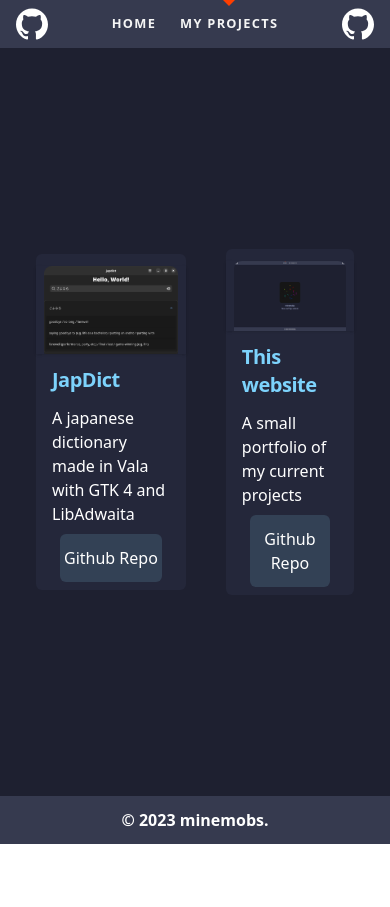
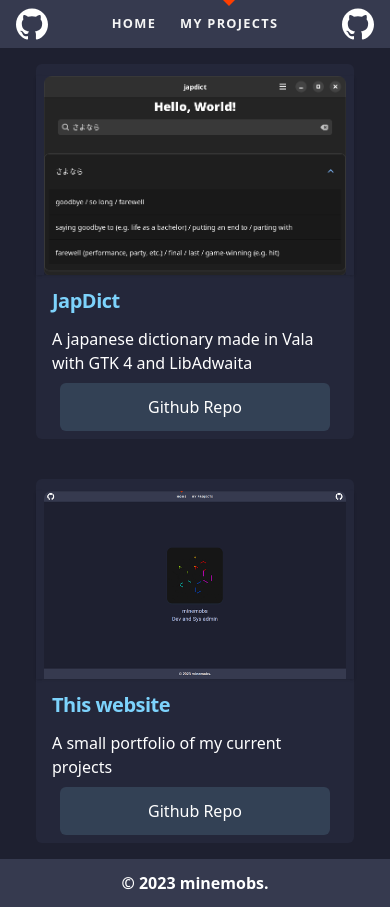
Before and after one commit to Minemobs/minemobs.github.io, a SvelteKit app: page /projects in a window 390 px wide. Before the commit the page ends 844 px from the top, so only its background shows below. Built offline with nearby package versions, Linux system fonts and the light colour scheme.

Commit message:
Replace flex with grid in projects/+page.svelte

```diff
--- a/src/routes/projects/+page.svelte
+++ b/src/routes/projects/+page.svelte
@@ -9,7 +9,7 @@
 	<meta name="description" content="About this app" />
 </svelte:head>
 
-<div class="flex flex-1 justify-center items-center max-sm:gap-10 md:gap-20 mx-5">
+<div class="grid grid-cols-1 md:grid-cols-2 justify-center items-center max-sm:gap-10 md:gap-20 mx-5">
 	<Card
 		imageSrc={japDictImg}
 		title="JapDict"
```
